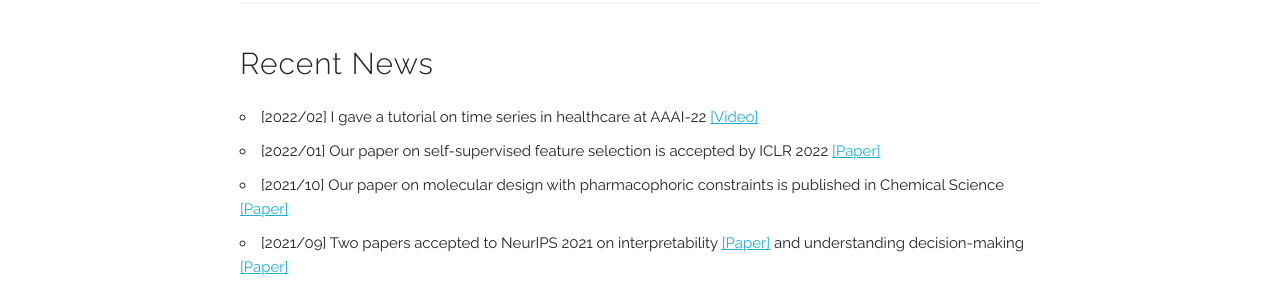
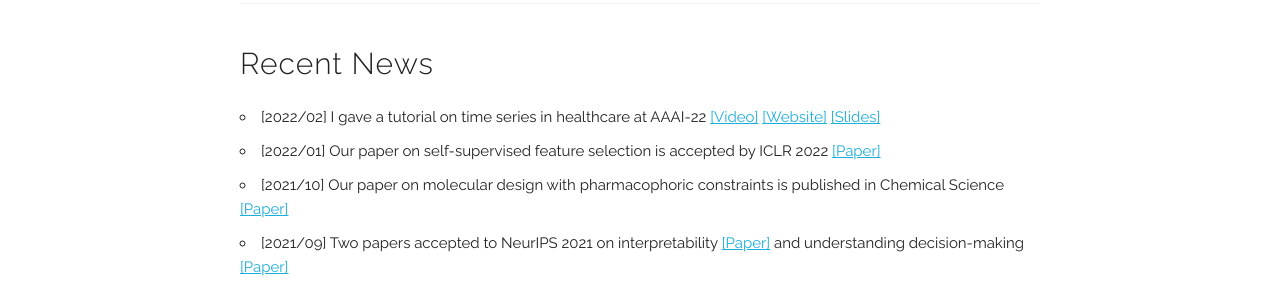
Before and after one commit to fimrie/fimrie.github.io, a Jekyll site: the page built from index.html, in a window 1280 px wide and 900 px high, scrolled down 550 px. Shown: the part 152-452 px from the top of the window. Built offline with Jekyll 4.4.1, drawn with Linux system fonts in a browser that asks for light colours; some web fonts are replaced.

Commit message:
update links

```diff
--- a/index.html
+++ b/index.html
@@ -22,7 +22,7 @@ title: Home
 <div class="docs-section" id="news">
   <h4>Recent News</h4>
   <ul>
-    <li>[2022/02] I gave a tutorial on time series in healthcare at AAAI-22 <a href="https://www.youtube.com/watch?v=qZI8VBN-mMc">[Video]</a></li>
+    <li>[2022/02] I gave a tutorial on time series in healthcare at AAAI-22 <a href="https://www.youtube.com/watch?v=qZI8VBN-mMc">[Video]</a> <a href="https://www.vanderschaar-lab.com/aaai-22-time-series-tutorial/">[Website]</a> <a href="https://vanderschaar-lab.com/papers/2022_AAAI_tutorial_web.pdf">[Slides]</a></li>
     <li>[2022/01] Our paper on self-supervised feature selection is accepted by ICLR 2022 <a href="https://openreview.net/pdf?id=oDFvtxzPOx">[Paper]</a></li>
     <li>[2021/10] Our paper on molecular design with pharmacophoric constraints is published in Chemical Science <a href="https://pubs.rsc.org/en/content/articlelanding/2021/SC/D1SC02436A">[Paper]</a></li>
     <li>[2021/09] Two papers accepted to NeurIPS 2021 on interpretability <a href="https://proceedings.neurips.cc/paper/2021/file/65658fde58ab3c2b6e5132a39fae7cb9-Paper.pdf">[Paper]</a> and understanding decision-making <a href="https://proceedings.neurips.cc/paper/2021/file/c344336196d5ec19bd54fd14befdde87-Paper.pdf">[Paper]</a></li>
```
Also changed, not shown: 2 other files.
